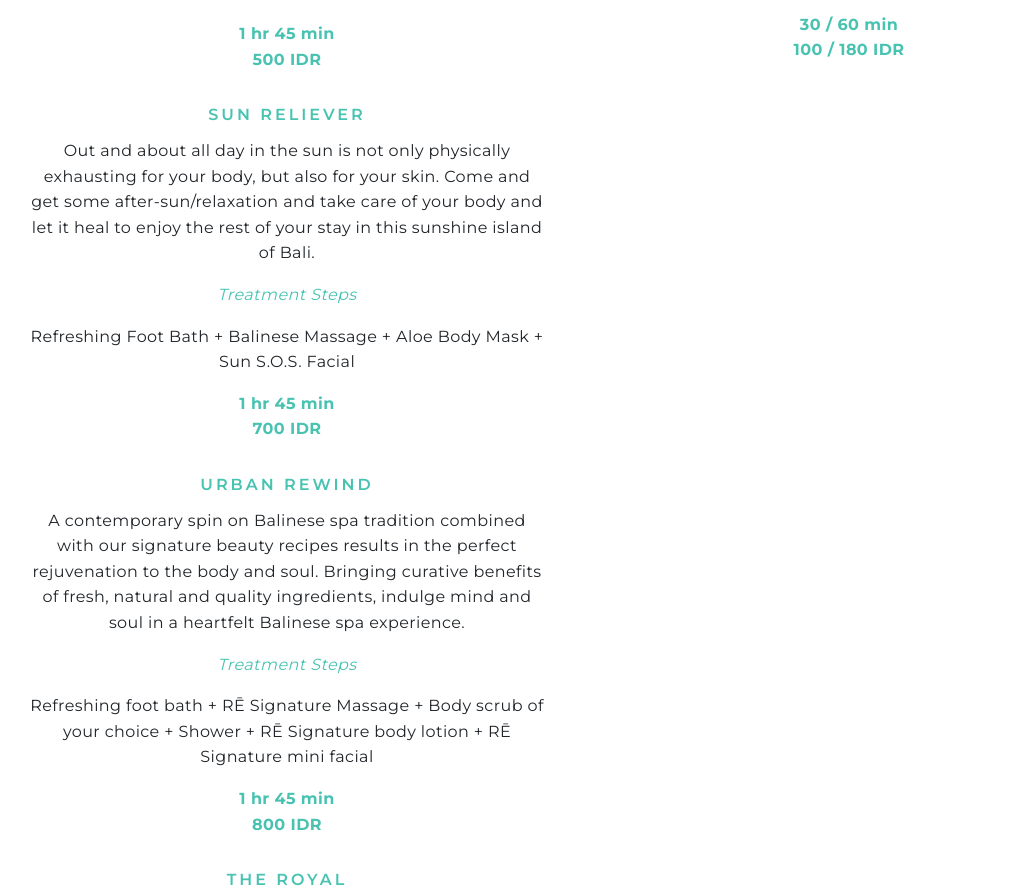
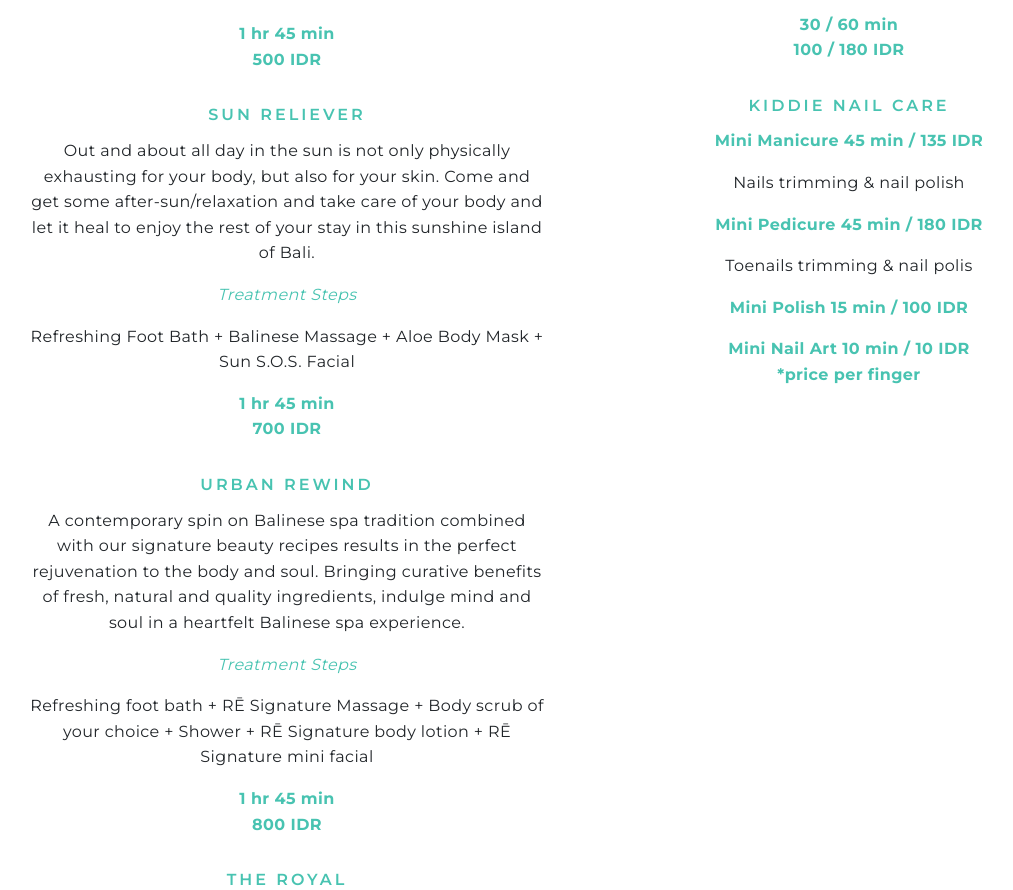
Before and after one commit to aldipee/redayspa, a Next.js app: page /treatment-menu in a window 1280 px wide. Shown: the part 6348-7238 px from the top of the page, without its empty margins (72-1085 px from the left). Built offline with nearby package versions, Linux system fonts and the light colour scheme.

Commit message:
kiddie nails

```diff
--- a/pages/treatment-menu.js
+++ b/pages/treatment-menu.js
@@ -605,6 +605,23 @@ export default function Home() {
                         </p>
                       </div>
 
+                      <div className='text-center mb30'>
+                        <div className='sm-heading'>KIDDIE NAIL CARE</div>
+                        <p className='font-bold green'>Mini Manicure 45 min / 135 IDR</p>
+                        <p>
+                          Nails trimming & nail polish
+                        </p>
+                        <p className='font-bold green'>Mini Pedicure 45 min / 180 IDR</p>
+                        <p>
+                          Toenails trimming & nail polis
+                        </p>
+                        <p className='font-bold green'>Mini Polish 15 min / 100 IDR</p>
+                        <p className='font-bold green'>Mini Nail Art 10 min / 10 IDR
+                        <br />
+                        *price per finger
+                        </p>
+                      </div>
+
                     </div>
                   </div>
                 </div>
```
